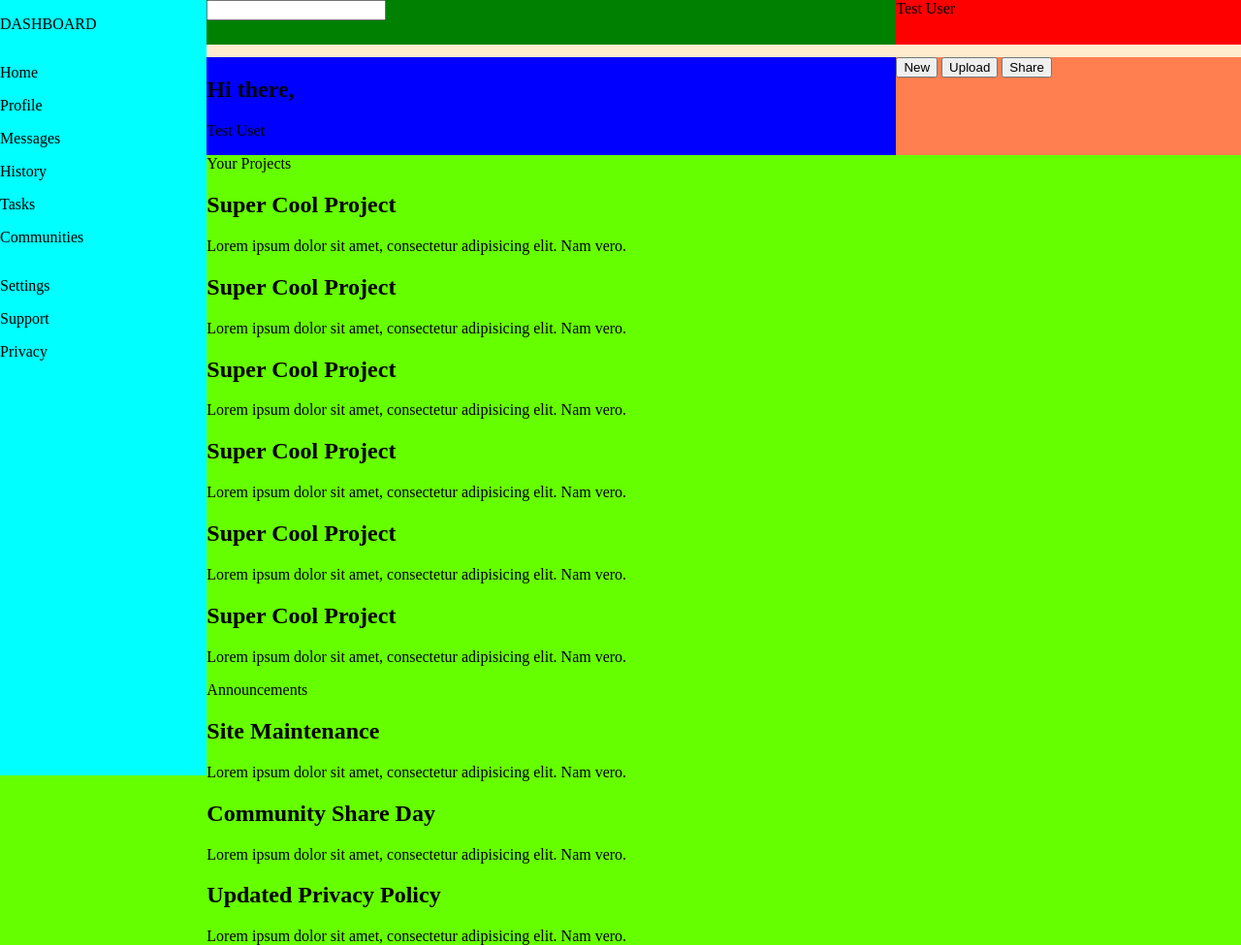
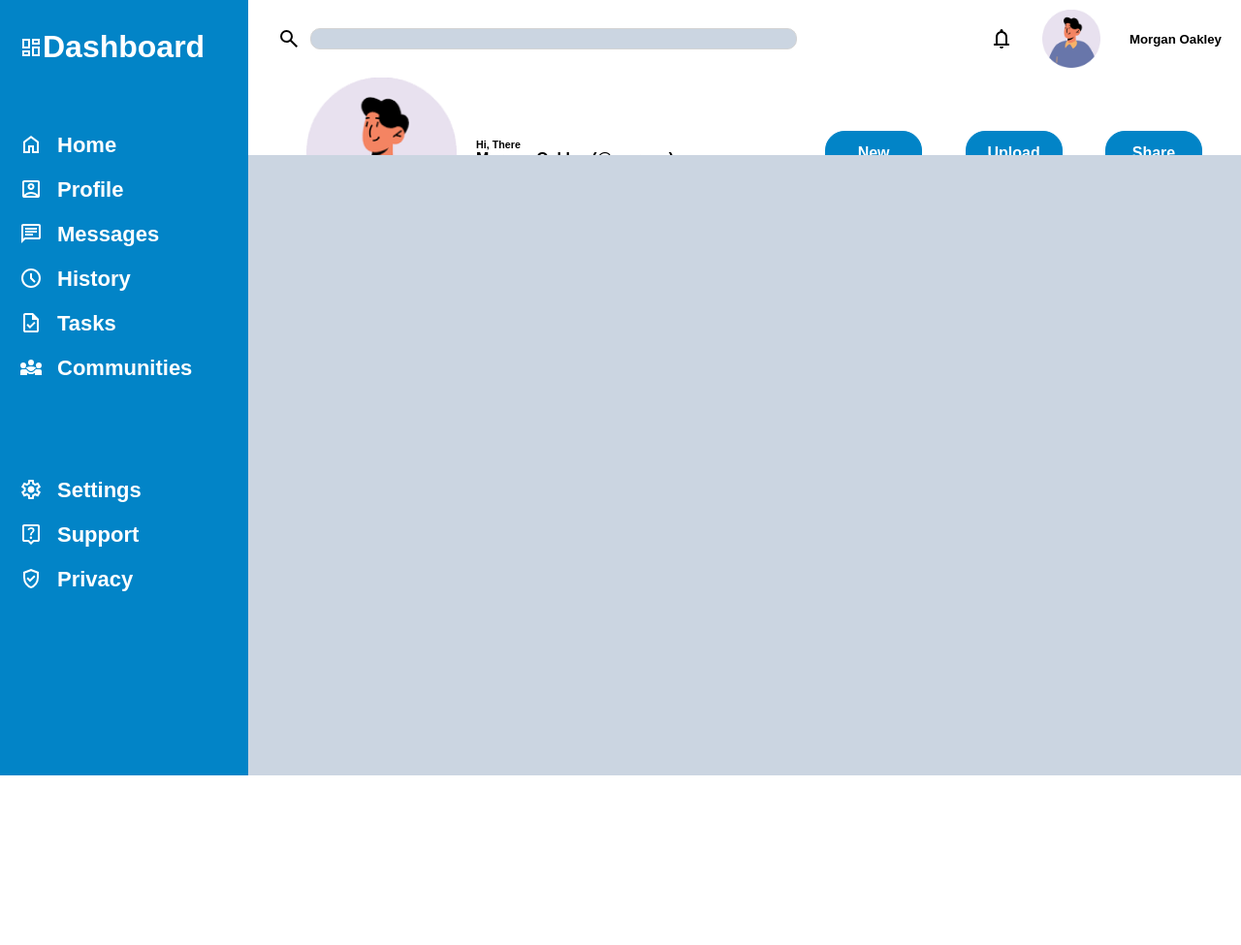
Before and after one commit to thaddeus0605/admin-dashboard, a plain HTML site: page index.html in a window 1280 px wide. Shown: the whole page at 97% size. After the commit the page ends 800 px from the top, so only its background shows below. Drawn offline with Linux system fonts and the light colour scheme.

Commit message:
Side bar and Nav bar complete

```diff
--- a/index.html
+++ b/index.html
@@ -7,120 +7,82 @@
     <link rel="stylesheet" href="style.css">
 </head>
 <body>
+    <div class="grid">
         <div class="sidebar">
-        <div class="logo">
-            <p>DASHBOARD</p>
+            <div class="sidebar-logo">
+                <svg xmlns="http://www.w3.org/2000/svg" height="24px" viewBox="0 -960 960 960" width="24px" fill="#FFFFFF"><path d="M520-600v-240h320v240H520ZM120-440v-400h320v400H120Zm400 320v-400h320v400H520Zm-400 0v-240h320v240H120Zm80-400h160v-240H200v240Zm400 320h160v-240H600v240Zm0-480h160v-80H600v80ZM200-200h160v-80H200v80Zm160-320Zm240-160Zm0 240ZM360-280Z"/></svg>
+                <h1>Dashboard</h1>
             </div>
-        <div class="tab-options">
-            <div class="tab">
+            <div class="sidebar-options">
+                <div class="sidebar-item">
+                    <svg xmlns="http://www.w3.org/2000/svg" height="24px" viewBox="0 -960 960 960" width="24px" fill="#FFFFFF"><path d="M240-200h120v-240h240v240h120v-360L480-740 240-560v360Zm-80 80v-480l320-240 320 240v480H520v-240h-80v240H160Zm320-350Z"/></svg>
                     <p>Home</p>
                 </div>
-            <div class="tab">
+                <div class="sidebar-item">
+                    <svg xmlns="http://www.w3.org/2000/svg" height="24px" viewBox="0 -960 960 960" width="24px" fill="#FFFFFF"><path d="M200-246q54-53 125.5-83.5T480-360q83 0 154.5 30.5T760-246v-514H200v514Zm280-194q58 0 99-41t41-99q0-58-41-99t-99-41q-58 0-99 41t-41 99q0 58 41 99t99 41ZM200-120q-33 0-56.5-23.5T120-200v-560q0-33 23.5-56.5T200-840h560q33 0 56.5 23.5T840-760v560q0 33-23.5 56.5T760-120H200Zm80-80h400v-10q-42-35-93-52.5T480-280q-56 0-107 17.5T280-210v10Zm200-320q-25 0-42.5-17.5T420-580q0-25 17.5-42.5T480-640q25 0 42.5 17.5T540-580q0 25-17.5 42.5T480-520Zm0 17Z"/></svg>
                     <p>Profile</p>
                 </div>
-            <div class="tab">
+                <div class="sidebar-item">
+                    <svg xmlns="http://www.w3.org/2000/svg" height="24px" viewBox="0 -960 960 960" width="24px" fill="#FFFFFF"><path d="M240-400h320v-80H240v80Zm0-120h480v-80H240v80Zm0-120h480v-80H240v80ZM80-80v-720q0-33 23.5-56.5T160-880h640q33 0 56.5 23.5T880-800v480q0 33-23.5 56.5T800-240H240L80-80Zm126-240h594v-480H160v525l46-45Zm-46 0v-480 480Z"/></svg>
                     <p>Messages</p>
                 </div>
-            <div class="tab">
+                <div class="sidebar-item">
+                    <svg xmlns="http://www.w3.org/2000/svg" height="24px" viewBox="0 -960 960 960" width="24px" fill="#FFFFFF"><path d="m612-292 56-56-148-148v-184h-80v216l172 172ZM480-80q-83 0-156-31.5T197-197q-54-54-85.5-127T80-480q0-83 31.5-156T197-763q54-54 127-85.5T480-880q83 0 156 31.5T763-763q54 54 85.5 127T880-480q0 83-31.5 156T763-197q-54 54-127 85.5T480-80Zm0-400Zm0 320q133 0 226.5-93.5T800-480q0-133-93.5-226.5T480-800q-133 0-226.5 93.5T160-480q0 133 93.5 226.5T480-160Z"/></svg>
                     <p>History</p>
                 </div>
-            <div class="tab">
+                <div class="sidebar-item">
+                    <svg xmlns="http://www.w3.org/2000/svg" height="24px" viewBox="0 -960 960 960" width="24px" fill="#FFFFFF"><path d="m438-240 226-226-58-58-169 169-84-84-57 57 142 142ZM240-80q-33 0-56.5-23.5T160-160v-640q0-33 23.5-56.5T240-880h320l240 240v480q0 33-23.5 56.5T720-80H240Zm280-520v-200H240v640h480v-440H520ZM240-800v200-200 640-640Z"/></svg>
                     <p>Tasks</p>
                 </div>
-            <div class="tab">
+                <div class="sidebar-item">
+                    <svg xmlns="http://www.w3.org/2000/svg" height="24px" viewBox="0 -960 960 960" width="24px" fill="#FFFFFF"><path d="M40-160v-160q0-34 23.5-57t56.5-23h131q20 0 38 10t29 27q29 39 71.5 61t90.5 22q49 0 91.5-22t70.5-61q13-17 30.5-27t36.5-10h131q34 0 57 23t23 57v160H640v-91q-35 25-75.5 38T480-200q-43 0-84-13.5T320-252v92H40Zm440-160q-38 0-72-17.5T351-386q-17-25-42.5-39.5T253-440q22-37 93-58.5T480-520q63 0 134 21.5t93 58.5q-29 0-55 14.5T609-386q-22 32-56 49t-73 17ZM160-440q-50 0-85-35t-35-85q0-51 35-85.5t85-34.5q51 0 85.5 34.5T280-560q0 50-34.5 85T160-440Zm640 0q-50 0-85-35t-35-85q0-51 35-85.5t85-34.5q51 0 85.5 34.5T920-560q0 50-34.5 85T800-440ZM480-560q-50 0-85-35t-35-85q0-51 35-85.5t85-34.5q51 0 85.5 34.5T600-680q0 50-34.5 85T480-560Z"/></svg>
                     <p>Communities</p>
                 </div>
             </div>
-        <div class="tab-settings">
-            <div class="tab">
+            <div class="sidebar-settings">
+                <div class="sidebar-item">
+                    <svg xmlns="http://www.w3.org/2000/svg" height="24px" viewBox="0 -960 960 960" width="24px" fill="#FFFFFF"><path d="m370-80-16-128q-13-5-24.5-12T307-235l-119 50L78-375l103-78q-1-7-1-13.5v-27q0-6.5 1-13.5L78-585l110-190 119 50q11-8 23-15t24-12l16-128h220l16 128q13 5 24.5 12t22.5 15l119-50 110 190-103 78q1 7 1 13.5v27q0 6.5-2 13.5l103 78-110 190-118-50q-11 8-23 15t-24 12L590-80H370Zm70-80h79l14-106q31-8 57.5-23.5T639-327l99 41 39-68-86-65q5-14 7-29.5t2-31.5q0-16-2-31.5t-7-29.5l86-65-39-68-99 42q-22-23-48.5-38.5T533-694l-13-106h-79l-14 106q-31 8-57.5 23.5T321-633l-99-41-39 68 86 64q-5 15-7 30t-2 32q0 16 2 31t7 30l-86 65 39 68 99-42q22 23 48.5 38.5T427-266l13 106Zm42-180q58 0 99-41t41-99q0-58-41-99t-99-41q-59 0-99.5 41T342-480q0 58 40.5 99t99.5 41Zm-2-140Z"/></svg>
                     <p>Settings</p>
                 </div>
-            <div class="tab">
+                <div class="sidebar-item">
+                    <svg xmlns="http://www.w3.org/2000/svg" height="24px" viewBox="0 -960 960 960" width="24px" fill="#FFFFFF"><path d="M476-280q21 0 35.5-14.5T526-330q0-21-14.5-35.5T476-380q-21 0-35.5 14.5T426-330q0 21 14.5 35.5T476-280Zm-36-154h74q0-17 1.5-29t6.5-23q5-11 12.5-20.5T556-530q35-35 49.5-58.5T620-642q0-53-36-85.5T487-760q-55 0-93.5 27T340-658l66 26q7-27 28-43.5t49-16.5q27 0 45 14.5t18 38.5q0 17-11 36t-37 42q-17 14-27.5 27.5T453-505q-7 15-10 31.5t-3 39.5Zm40 394L360-160H200q-33 0-56.5-23.5T120-240v-560q0-33 23.5-56.5T200-880h560q33 0 56.5 23.5T840-800v560q0 33-23.5 56.5T760-160H600L480-40ZM200-240h192l88 88 88-88h192v-560H200v560Zm280-280Z"/></svg>
                     <p>Support</p>
                 </div>
-            <div class="tab">
+                <div class="sidebar-item">
+                    <svg xmlns="http://www.w3.org/2000/svg" height="24px" viewBox="0 -960 960 960" width="24px" fill="#FFFFFF"><path d="m438-338 226-226-57-57-169 169-84-84-57 57 141 141Zm42 258q-139-35-229.5-159.5T160-516v-244l320-120 320 120v244q0 152-90.5 276.5T480-80Zm0-84q104-33 172-132t68-220v-189l-240-90-240 90v189q0 121 68 220t172 132Zm0-316Z"/></svg>
                     <p>Privacy</p>
                 </div>
             </div>
         </div>
+        <div class="main">
             <div class="header">
-        <div class="search">
-            <input type="text">
+                <div class="navbar">
+                    <div class="search-bar">
+                        <svg xmlns="http://www.w3.org/2000/svg" height="24px" viewBox="0 -960 960 960" width="24px" fill="#000000"><path d="M784-120 532-372q-30 24-69 38t-83 14q-109 0-184.5-75.5T120-580q0-109 75.5-184.5T380-840q109 0 184.5 75.5T640-580q0 44-14 83t-38 69l252 252-56 56ZM380-400q75 0 127.5-52.5T560-580q0-75-52.5-127.5T380-760q-75 0-127.5 52.5T200-580q0 75 52.5 127.5T380-400Z"/></svg>
+                    <input class="searchbar-input" type="text">
                     </div>
-        <div class="profile">
-            <div class="profile-name">Test User</div>
+                    <div class="user-nav">
+                        <svg xmlns="http://www.w3.org/2000/svg" height="24px" viewBox="0 -960 960 960" width="24px" fill="#000000"><path d="M160-200v-80h80v-280q0-83 50-147.5T420-792v-28q0-25 17.5-42.5T480-880q25 0 42.5 17.5T540-820v28q80 20 130 84.5T720-560v280h80v80H160Zm320-300Zm0 420q-33 0-56.5-23.5T400-160h160q0 33-23.5 56.5T480-80ZM320-280h320v-280q0-66-47-113t-113-47q-66 0-113 47t-47 113v280Z"/></svg>
+                        <img class="avatarNavbar" src="avatar.png" alt="profile-icon">
+                        <h5>Morgan Oakley</h5>
+                    </div>
                 </div>
                 <div class="welcome">
-            <h2>Hi there,</h2>
-            <p>Test Uset</p>
+                    <div class="left">
+                        <img src="avatar.png" alt="avatar">
+                        <div class="welcome-text">
+                            <h6>Hi, There</h6>
+                            <h4>Morgan Oakley (@morgan)</h4>
                         </div>
-        <div class="actions">
+                    </div>
+                    <div class="right">
                         <button>New</button>
                         <button>Upload</button>
                         <button>Share</button>
                     </div>
                 </div>
+            </div>
             <div class="content">
-        <div class="projects-container">
-        <div class="project-header">Your Projects</div>
-            <div class="project-card-container">
-                <div class="project-card">
-                    <h2>Super Cool Project </h2>
-                    <p>
-                        Lorem ipsum dolor sit amet, consectetur adipisicing elit. Nam vero.
-                    </p>
-                </div>
-                <div class="project-card">
-                    <h2>Super Cool Project </h2>
-                    <p>
-                        Lorem ipsum dolor sit amet, consectetur adipisicing elit. Nam vero.
-                    </p>
-                </div>
-                <div class="project-card">
-                    <h2>Super Cool Project </h2>
-                    <p>
-                        Lorem ipsum dolor sit amet, consectetur adipisicing elit. Nam vero.
-                    </p>
-                </div>
-                <div class="project-card">
-                    <h2>Super Cool Project </h2>
-                    <p>
-                        Lorem ipsum dolor sit amet, consectetur adipisicing elit. Nam vero.
-                    </p>
-                </div>
-                <div class="project-card">
-                    <h2>Super Cool Project </h2>
-                    <p>
-                        Lorem ipsum dolor sit amet, consectetur adipisicing elit. Nam vero.
-                    </p>
-                </div>
-                <div class="project-card">
-                    <h2>Super Cool Project </h2>
-                    <p>
-                        Lorem ipsum dolor sit amet, consectetur adipisicing elit. Nam vero.
-                    </p>
-                </div>
-            </div>
-        </div>
-       <div class="right-bar-container">
-        <div class="announcements">
-            <div class="announcements-header">Announcements</div>
-            <div class="announcements-card">
-                <div class="site-maintenenace">
-                    <h2>Site Maintenance</h2>
-                    <p>Lorem ipsum dolor sit amet, consectetur adipisicing elit. Nam vero.</p>
-                </div>
-                <div class="community-share">
-                    <h2>Community Share Day</h2>
-                    <p>Lorem ipsum dolor sit amet, consectetur adipisicing elit. Nam vero.</p>
-                </div>
-                <div class="privacy-update">
-                    <h2>Updated Privacy Policy</h2>
-                    <p>Lorem ipsum dolor sit amet, consectetur adipisicing elit. Nam vero.</p>
-                </div>
-            </div>
-        </div>
-        <div class="trending">
 
             </div>
         </div>
--- a/style.css
+++ b/style.css
@@ -1,65 +1,139 @@
-* {
-    box-sizing: border-box;
+@import url('https://fonts.googleapis.com/css2?family=Roboto:ital,wght@0,100;0,300;0,400;0,500;0,700;0,900;1,100;1,300;1,400;1,500;1,700;1,900&display=swap');
+
+*{
+    margin: 0px;
+    padding: 0px;
 }
 
 body {
-    height: 100vh;
-    margin: 0;
+    font-family: 'Robot', sans-serif;
+}
+
+.grid {
     display: grid;
-    grid-template-columns: 1fr 5fr;
-    grid-template-rows: 20% 80%;
-    background-color: #66ff00;
+    grid-template-columns: 20% 80%;
 }
 
 .sidebar {
-    grid-row: 1 / 3;
-    grid-column: 1 /2;
-    background-color: aqua;
+    background-color: #0284c7;
     height: 100vh;
+    color: white;
+}
+.sidebar-options {
+    margin-top: 70px;
+}
+
+.sidebar-logo {
+    display: flex;
+    align-items: center;
+    justify-content: flex-start;
+    justify-items: center;
+    margin: 30px 20px;
+}
+
+.sidebar-item {
+    display: flex;
+    flex-direction: row;
+    justify-content: flex-start;
+    justify-items: center;
+    margin: 20px;
+}
+
+.sidebar-item p {
+    font-weight: 700;
+    font-size: 22px;
+    margin-left: 15px;
+}
+
+.sidebar-settings {
+    margin-top: 100px;
+}
+
+.main {
+    display: grid;
+    grid-template-rows: 20% 80%;
+}
+
+.header {
+    background-color: white;
     display: flex;
     flex-direction: column;
 }
 
-.sidebar-options {
+.navbar {
+    display: flex;
+    flex-direction: row;
+    align-items: center;
+    justify-content: space-between;
+
+}
+
+.search-bar {
     display: flex;
     align-items: center;
+    margin-left: 30px;
+
 }
 
-.sidebar-settings {
-    display: flex;
-    align-items: center;
+.searchbar-input {
+    width: 500px;
+    height: 20px;
+    background-color: #cbd5e1;
+    border-radius: 10px;
+    border: 1px solid #d4d4d4;
+    margin-left: 10px;
 }
 
-.header {
-    background-color: blanchedalmond;
-    display: grid;
-    grid-row: 1 / 2;
-    grid-column: 2 / 3;
-    grid-template-columns: 2fr 1fr;
-    grid-template-rows: 1fr 1fr;
-    grid-row-gap: 1vw;
-    margin: 0;
+.user-nav {
+    display: flex;
+    flex-direction: row;
+    align-items: center;
+    margin-right: 20px;
 }
 
-.search {
-    background-color: green;
-}
-
-.profile {
-    background-color: red;
+.avatarNavbar {
+    margin: 10px 30px;
+    height: 60px;
 }
 
 .welcome {
-    background-color: blue;
+    display: flex;
+    flex-direction: row;
+    align-items: center;
+    justify-content: space-between;
+
+}
+.left {
+    display: flex;
+    flex-direction: row;
+    align-items: center;
+    margin-left: 60px;
 }
 
-.actions {
-    background-color: coral;
+.left img {
+    height: 155px;
 }
 
+.welcome-text {
+    margin-left: 20px;
+}
 
-.container {
-    display: grid;
-    grid-row: 1 / 2;
-    grid-column: 1 / 3;
+.right {
+    margin-right: 20px;
 }
+
+button {
+    background-color: #0284c7;
+    width: 100px;
+    height: 45px;
+    color: white;
+    border: 1px solid #0284c7;
+    border-radius: 20px;
+    margin: 20px;
+    font-size: medium;
+    font-weight: 700;
+}
+
+.content {
+    background-color: #cbd5e1;
+}
```
Also changed, not shown: avatar.png (added). Lines whose indentation alone changed are shown as unchanged.
